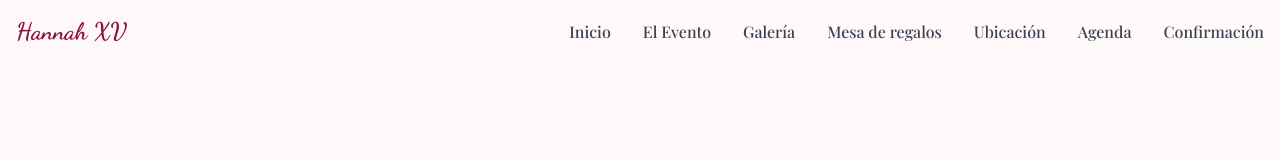
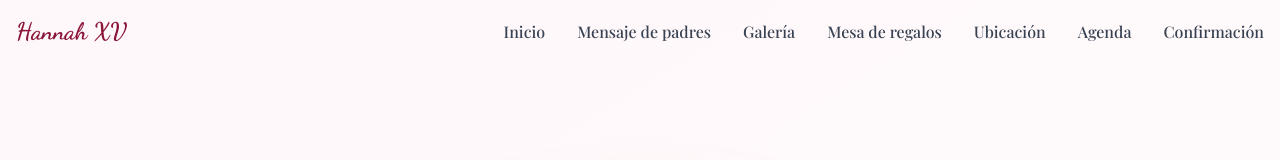
Before and after one commit to abraham-developer/xv-hd, a React (Vite) app: page / in a window 1280 px wide. Shown: the top 160 px of the page. Built offline with nearby package versions, Linux system fonts and the light colour scheme.

Commit message:
[TEXT] Ajuste de texto evento

```diff
--- a/src/components/Navigation.tsx
+++ b/src/components/Navigation.tsx
@@ -22,7 +22,7 @@ const Navigation = () => {
 
   const menuItems = [
     { id: 'inicio', label: 'Inicio' },
-    { id: 'evento', label: 'El Evento' },
+    { id: 'evento', label: 'Mensaje de padres' },
     { id: 'galeria', label: 'Galería' },
     { id: 'regalos', label: 'Mesa de regalos' },
     { id: 'ubicacion', label: 'Ubicación' },
```
